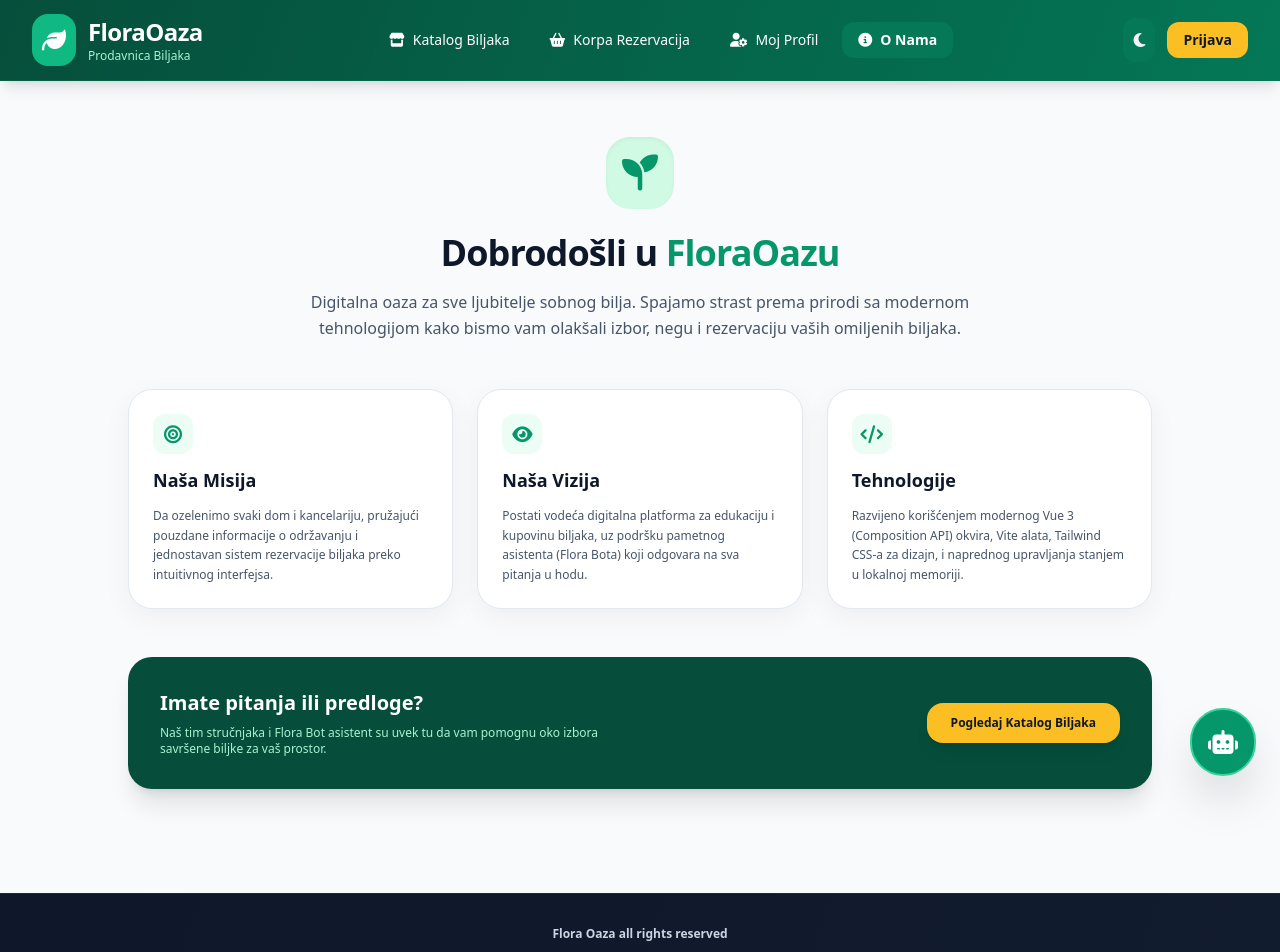
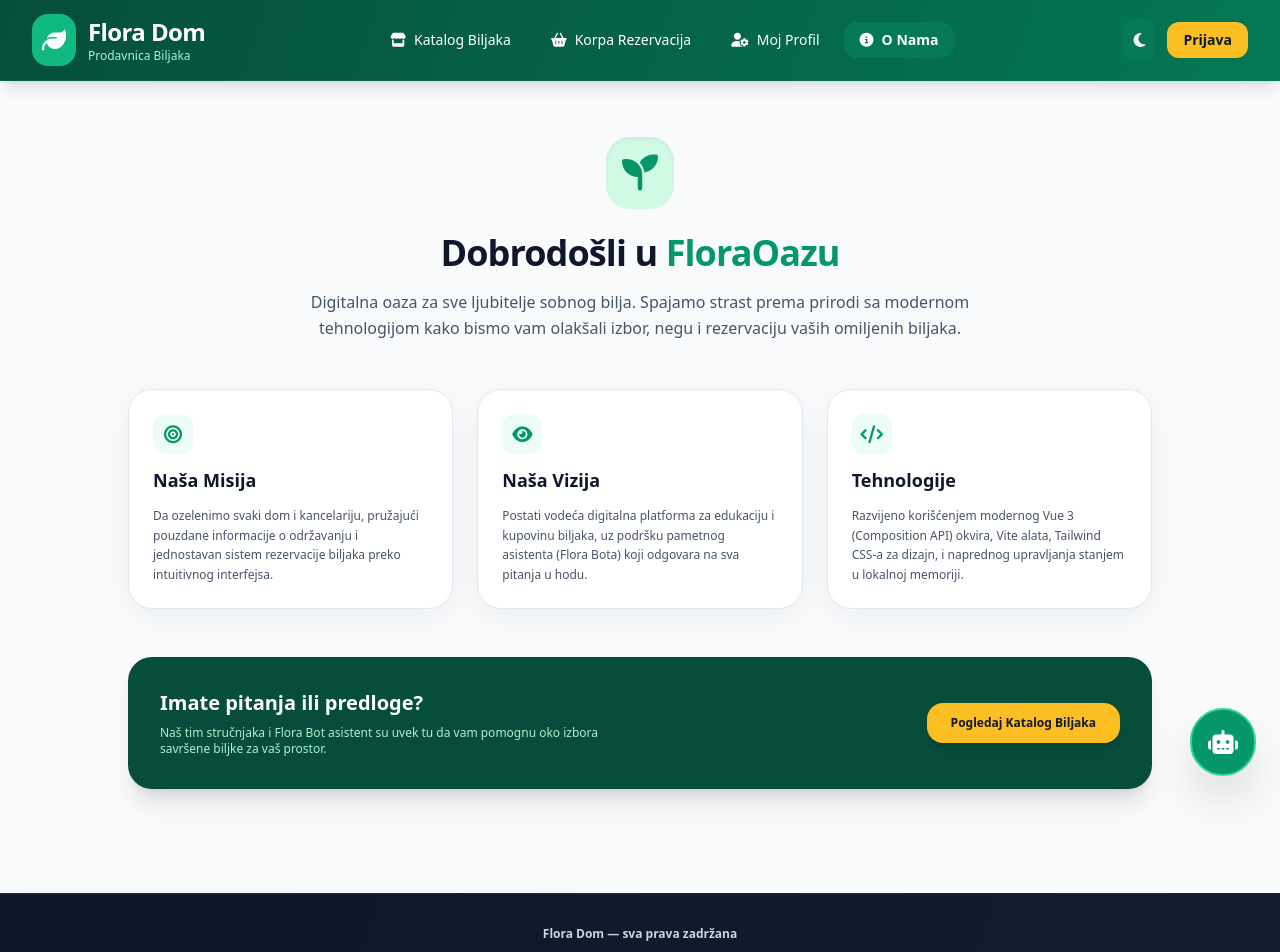
Before and after one commit to Aleksa934/PDKI-project, a Vue app: page /about in a window 1280 px wide. Shown: the top 952 px of the page. Built offline with nearby package versions, Linux system fonts and the light colour scheme.

Commit message:
some small improvements

```diff
--- a/index.html
+++ b/index.html
@@ -4,7 +4,7 @@
     <meta charset="UTF-8" />
     <link rel="icon" type="image/svg+xml" href="/vite.svg" />
     <meta name="viewport" content="width=device-width, initial-scale=1.0" />
-    <title>FloraOaza - Digitalna Prodavnica Biljaka</title>
+    <title>Flora Dom - Digitalna Prodavnica Biljaka</title>
 
     <!-- Tailwind CSS CDN -->
     <script src="https://cdn.tailwindcss.com"></script>
--- a/src/App.vue
+++ b/src/App.vue
@@ -217,7 +217,7 @@ const logout = () => {
         <div class="flex items-center space-x-3 cursor-pointer" @click="goTo('/')">
           <div class="bg-emerald-500 p-2.5 rounded-2xl text-white"><i class="fa-solid fa-leaf text-2xl"></i></div>
           <div>
-            <span class="text-2xl font-bold tracking-tight">FloraOaza</span>
+            <span class="text-2xl font-bold tracking-tight">Flora Dom</span>
             <span class="block text-xs text-emerald-200 font-light"> Prodavnica Biljaka</span>
           </div>
         </div>
@@ -296,7 +296,7 @@ const logout = () => {
 
     <!-- Footer -->
     <footer class="print-hidden bg-slate-900 dark:bg-slate-950 text-slate-400 text-xs py-8 border-t border-slate-800 dark:border-slate-900 mt-12 text-center">
-      <p class="font-semibold text-slate-300">Flora Oaza all rights reserved</p>
+      <p class="font-semibold text-slate-300">Flora Dom — sva prava zadržana</p>
     </footer>
   </div>
 </template>
--- a/src/views/AboutView.vue
+++ b/src/views/AboutView.vue
@@ -1,5 +1,5 @@
 <script setup lang="ts">
-// AboutView.vue - O nama stranica za FloraOaza projekat
+// AboutView.vue - O nama stranica za Flora Dom projekat
 </script>
 
 <template>
--- a/src/views/OrderView.vue
+++ b/src/views/OrderView.vue
@@ -49,7 +49,7 @@ const formatDate = (dateStr: string) => {
     </div>
 
     <section class="print-only" aria-label="Potvrda pristiglih rezervacija">
-      <h1 class="text-2xl font-bold">FloraOaza — potvrda rezervacije</h1>
+      <h1 class="text-2xl font-bold">Flora Dom — potvrda rezervacije</h1>
       <p class="mt-1 text-sm">Datum: {{ new Date().toLocaleDateString('sr-RS') }}</p>
       <p class="mt-1 text-sm">Pristigle rezervacije: {{ arrivedItems.length }}</p>
       <p class="mt-1 text-sm font-bold">Ukupno: {{ arrivedTotal.toLocaleString('sr-RS') }} RSD</p>
```
Also changed, not shown: 1 other file (tests, documents, lock files or other folders).
